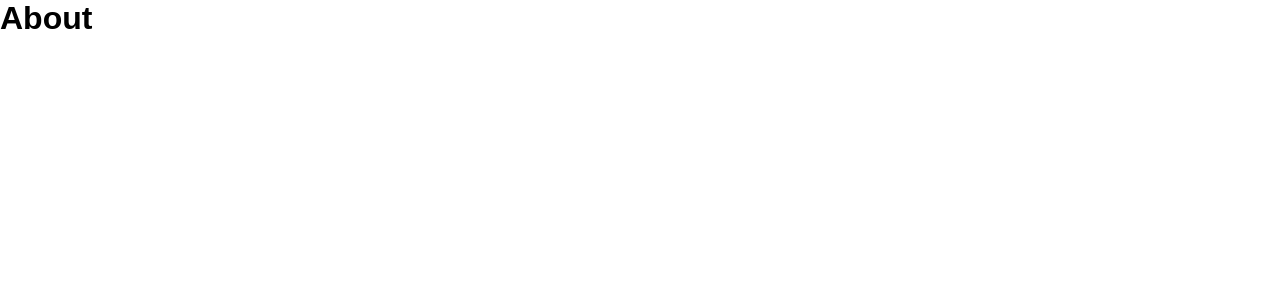
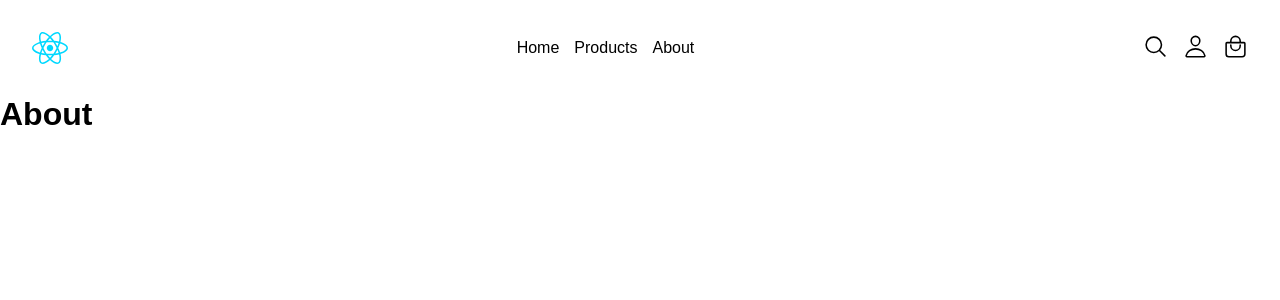
Before and after one commit to michelebozzuto04/react-router, a React (Vite) app: page /about in a window 1280 px wide. Shown: the top 300 px of the page. Built offline with nearby package versions, Linux system fonts and the light colour scheme.

Commit message:
Add Header component. Add default layout component. Add fetch request to retrive product list.

```diff
--- a/package.json
+++ b/package.json
@@ -12,6 +12,7 @@
   "dependencies": {
     "react": "^19.1.0",
     "react-dom": "^19.1.0",
+    "react-icons": "^5.5.0",
     "react-router-dom": "^7.7.0"
   },
   "devDependencies": {
--- a/src/App.jsx
+++ b/src/App.jsx
@@ -3,15 +3,18 @@ import HomePage from './pages/HomePage'
 import ProductsPage from './pages/ProductsPage'
 import AboutPage from './pages/AboutPage'
 import { BrowserRouter, Route, Routes } from 'react-router-dom'
+import DefaultLayout from './layouts/DefaultLayout'
 
 function App() {
 
   return (
     <BrowserRouter>
       <Routes>
-        <Route path='/' element={<HomePage />} />
-        <Route path='/products' element={<ProductsPage />} />
-        <Route path='/about' element={<AboutPage />} />
+        <Route Component={DefaultLayout}>
+          <Route path='/' element={<HomePage />} />
+          <Route path='/products' element={<ProductsPage />} />
+          <Route path='/about' element={<AboutPage />} />
+        </Route>
       </Routes>
     </BrowserRouter>
   )
--- /dev/null
+++ b/src/components/Header/Header.css
@@ -0,0 +1,19 @@
+.headerContainer {
+    display: flex;
+    flex-direction: row;
+    justify-content: space-between;
+    align-items: center;
+    padding: 2rem;
+
+    ul {
+        display: flex;
+        flex-direction: row;
+        gap: 15px;
+        list-style: none;
+
+        .nav-link {
+            color: black;
+            text-decoration: none;
+        }
+    }
+}
--- /dev/null
+++ b/src/components/Header/Header.jsx
@@ -0,0 +1,52 @@
+import { Link, NavLink } from "react-router-dom"
+import './Header.css'
+import logo from '../../assets/react.svg'
+import { IoBagHandleOutline, IoPersonOutline, IoSearchOutline } from "react-icons/io5";
+
+export default function Header() {
+
+    const menu = [
+        {
+            name: 'Home',
+            path: '/',
+        },
+        {
+            name: 'Products',
+            path: '/products',
+        },
+        {
+            name: 'About',
+            path: '/about',
+        },
+    ]
+
+    return (
+        <div className="headerContainer">
+            <a href="#">
+                <img src={logo} />
+            </a>
+
+            <ul>
+                {menu.map((item, index) => {
+                    return (
+                        <li key={index}>
+                            <NavLink className="nav-link" to={item.path}>{item.name}</NavLink>
+                        </li>
+                    )
+                })}
+            </ul>
+
+            <ul>
+                <li>
+                    <IoSearchOutline size={25} color="#000" />
+                </li>
+                <li>
+                    <IoPersonOutline size={25} color="#000" />
+                </li>
+                <li>
+                    <IoBagHandleOutline size={25} color="#000" />
+                </li>
+            </ul>
+        </div>
+    )
+}
--- /dev/null
+++ b/src/components/ProductList/ProductList.css
@@ -0,0 +1,12 @@
+.product-grid {
+    display: grid;
+    grid-template-columns: repeat(4, minmax(0, 1fr));
+}
+
+.product-card {
+
+    img {
+        aspect-ratio: 1 / 1;
+        object-fit: contain;
+    }
+}
--- /dev/null
+++ b/src/components/ProductList/ProductList.jsx
@@ -0,0 +1,19 @@
+import './ProductList.css'
+import '../../index.css'
+
+export default function ProductList({ products }) {
+    return (
+        <div className="container">
+            <div className="product-grid">
+                {products.map((product) => {
+                    return (
+                        <div key={product.id} className='product-card'>
+                            <img src={product.image} />
+                            <h2>{product.title}</h2>
+                        </div>
+                    )
+                })}
+            </div>
+        </div>
+    )
+}
--- a/src/index.css
+++ b/src/index.css
@@ -4,3 +4,13 @@
   box-sizing: border-box;
   font-family: sans-serif;
 }
+
+.container {
+  max-width: 1024px;
+  margin: 0 auto;
+}
+
+img {
+  max-width: 100%;
+  vertical-align: middle;
+}
--- /dev/null
+++ b/src/layouts/DefaultLayout.jsx
@@ -0,0 +1,14 @@
+import { useEffect, useState } from "react";
+import Header from "../components/Header/Header";
+import HomePage from "../pages/HomePage";
+import { Outlet } from "react-router-dom";
+
+export default function DefaultLayout() {
+
+    return (
+        <>
+            <Header />
+            <Outlet />
+        </>
+    )
+}
--- a/src/pages/HomePage.jsx
+++ b/src/pages/HomePage.jsx
@@ -1,5 +1,18 @@
-export default function HomePage() {
+import { useEffect } from "react";
+import Header from "../components/Header/Header";
+
+export default function HomePage({ products }) {
+
+    useEffect(() => {
+        fetch('https://fakestoreapi.com/products')
+            .then(response => response.json())
+            .then(data => console.log(data))
+            .catch(error => console.error(error));
+    }, [])
+
     return (
-        <h1>Home</h1>
+        <>
+            <h1>Home</h1>
+        </>
     )
 }
--- a/src/pages/ProductsPage.jsx
+++ b/src/pages/ProductsPage.jsx
@@ -1,5 +1,21 @@
+import { useEffect, useState } from "react"
+import ProductList from "../components/ProductList/ProductList";
+
 export default function ProductsPage() {
+
+    const [products, setProducts] = useState([]);
+
+    useEffect(() => {
+        fetch('https://fakestoreapi.com/products')
+            .then(response => response.json())
+            .then(data => setProducts(data))
+            .catch(error => console.error(error));
+    }, [])
+
     return (
-        <h1>Products</h1>
+        <div style={{ display: "flex", flexDirection: 'column', alignItems: 'center' }}>
+            <h1>Products</h1>
+            <ProductList products={products} />
+        </div>
     )
 }
```
Also changed, not shown: 1 other file (tests, documents, lock files or other folders).
